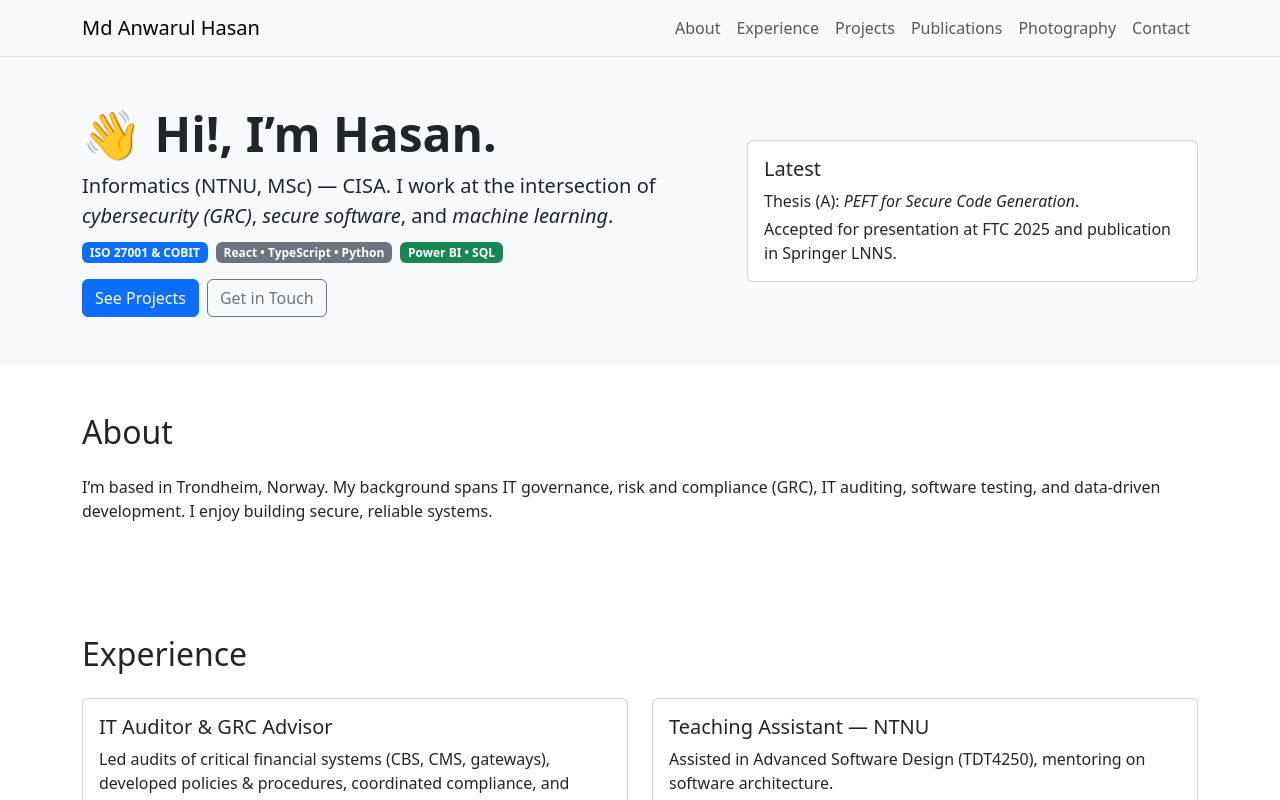
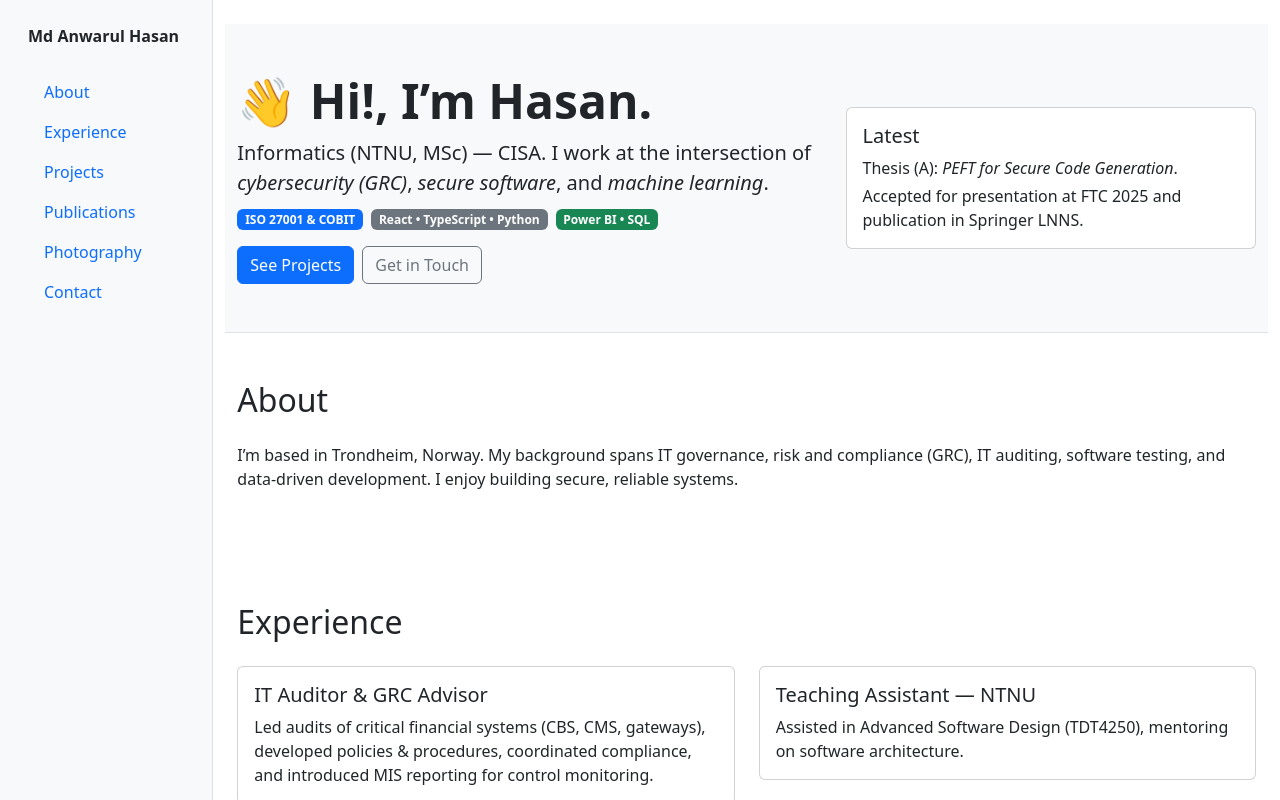
Before and after one commit to imahasan/imahasan.github.io, a React (Vite) app: page / in a window 1280 px wide. Shown: the top 800 px of the page. Built offline with nearby package versions, Linux system fonts and the light colour scheme.

Commit message:
feat: move nav to left sidebar (sticky)

```diff
--- a/src/App.tsx
+++ b/src/App.tsx
@@ -1,5 +1,5 @@
 import { ReactNode } from 'react';
-import { Container, Navbar, Nav, Row, Col, Button, Card, Badge } from 'react-bootstrap';
+import { Container, Nav, Row, Col, Button, Card, Badge } from 'react-bootstrap';
 
 type SectionProps = {
   id: string;
@@ -20,14 +20,24 @@ function Section({ id, title, children }: SectionProps) {
 
 export default function App() {
   return (
-    <>
-      {/* Navbar */}
-      <Navbar bg="light" expand="md" sticky="top" className="border-bottom">
-        <Container>
-          <Navbar.Brand href="#home">Md Anwarul Hasan</Navbar.Brand>
-          <Navbar.Toggle aria-controls="nav" />
-          <Navbar.Collapse id="nav">
-            <Nav className="ms-auto">
+    <Container fluid>
+      <Row className="min-vh-100">
+        {/* Left Sidebar */}
+        <Col
+          md={3}
+          lg={2}
+          as="aside"
+          className="bg-light border-end py-4 sidebar"
+          aria-label="Site navigation"
+        >
+          <header className="px-3 mb-4">
+            <a className="navbar-brand fw-semibold text-decoration-none" href="#home">
+              Md Anwarul Hasan
+            </a>
+          </header>
+
+          <nav className="px-3">
+            <Nav className="flex-column">
               <Nav.Link href="#about">About</Nav.Link>
               <Nav.Link href="#experience">Experience</Nav.Link>
               <Nav.Link href="#projects">Projects</Nav.Link>
@@ -35,12 +45,13 @@ export default function App() {
               <Nav.Link href="#photography">Photography</Nav.Link>
               <Nav.Link href="#contact">Contact</Nav.Link>
             </Nav>
-          </Navbar.Collapse>
-        </Container>
-      </Navbar>
+          </nav>
+        </Col>
 
+        {/* Main Content */}
+        <Col md={9} lg={10} as="main" className="py-4">
           {/* Hero */}
-      <section id="home" className="py-5 bg-light">
+          <section id="home" className="py-5 bg-light border-bottom">
             <Container>
               <Row className="align-items-center g-4">
                 <Col md={7}>
@@ -172,6 +183,8 @@ export default function App() {
               © {new Date().getFullYear()} Md Anwarul Hasan · Built with React-Bootstrap
             </Container>
           </footer>
-    </>
+        </Col>
+      </Row>
+    </Container>
   );
 }
--- a/src/css/index.css
+++ b/src/css/index.css
@@ -5,3 +5,13 @@ body {
 h1 {
   color: #0f172a; /* dark blue text */
 }
+
+/* Make the left sidebar stick on md+ screens */
+@media (min-width: 768px) {
+  .sidebar {
+    position: sticky;
+    top: 0;
+    height: 100vh;      /* full viewport height */
+    overflow-y: auto;   /* scroll if needed */
+  }
+}
```
Lines whose indentation alone changed are shown as unchanged.
